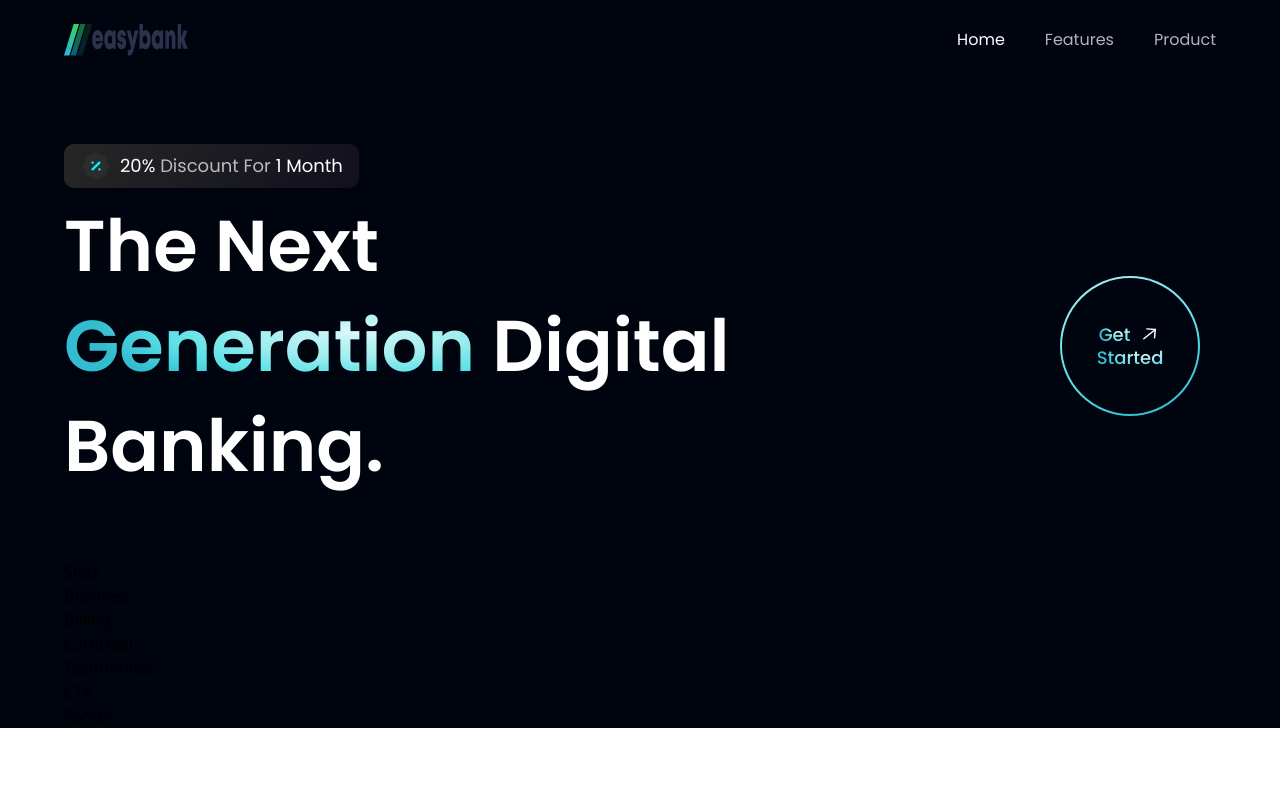
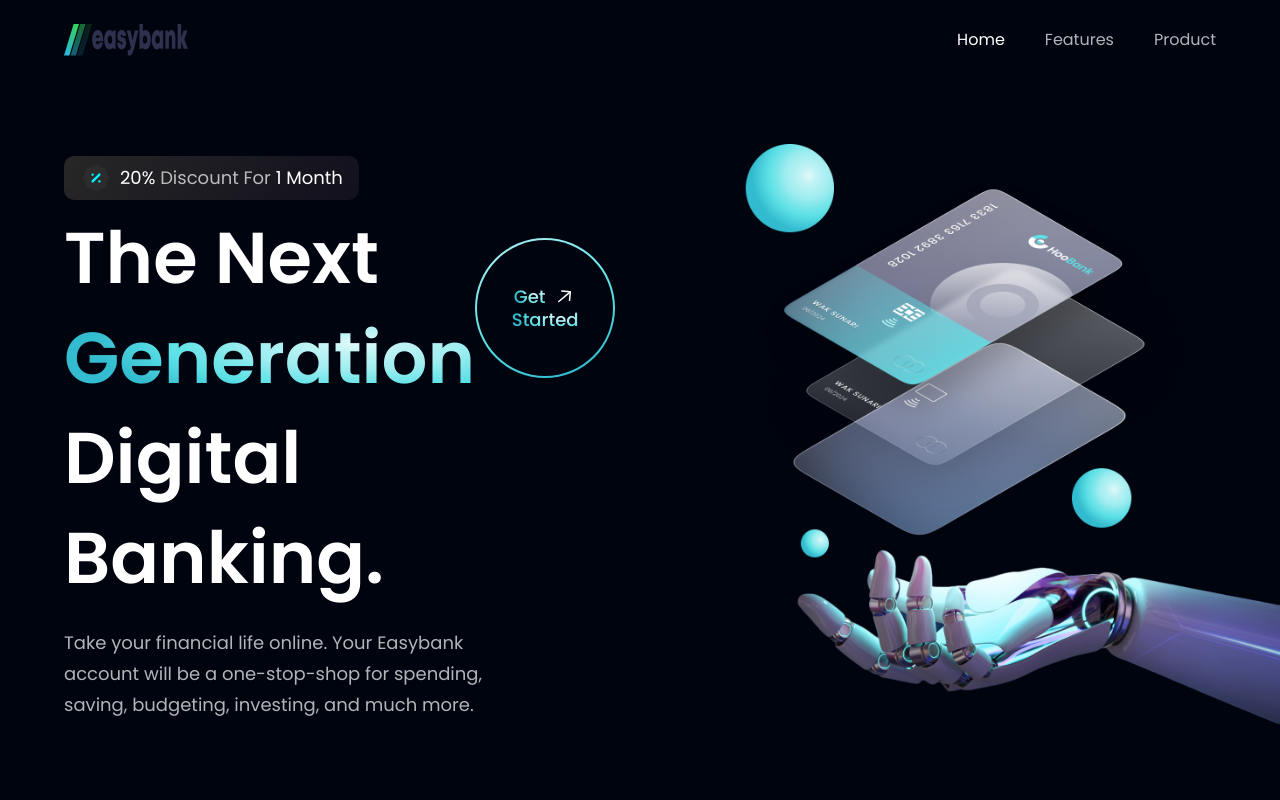
Before and after one commit to tedkelvin19/Banker-App, a React (Vite) app: page / in a window 1280 px wide. Shown: the top 800 px of the page. Built offline with nearby package versions, Linux system fonts and the light colour scheme.

Commit message:
Added an image to the main

```diff
--- a/src/components/Main.jsx
+++ b/src/components/Main.jsx
@@ -17,12 +17,16 @@ const Main = () =>(
           <h1 className='flex-1 font-poppins font-semibold ss:text-[72px] text-[52px] text-white ss:leading-[100px] leading-[75px]'>
             The Next <br className='sm:block hidden' /> {' '}
             <span className='text-gradient'>Generation</span> {' '}
-            Digital Banking.
           </h1>
           <div className='ss:flex hidden md:mr-4 mr-0'>
             <GetStarted />
           </div>
         </div>
+        <h1 className='font-poppins font-semibold ss:text-[72px] text-[52px] text-white ss:leading-[100px] leading-[75px]'>Digital Banking.</h1>
+        <p className={`${styles.paragraph} max-w-[470px] mt-5`}>Take your financial life online. Your Easybank account will be a one-stop-shop for spending, saving, budgeting, investing, and much more.</p>
+      </div>
+      <div>
+        <img src={robot} className='w-[180%] h-[100%] relative z-[5]'/>
       </div>
     </section>
   )
```
